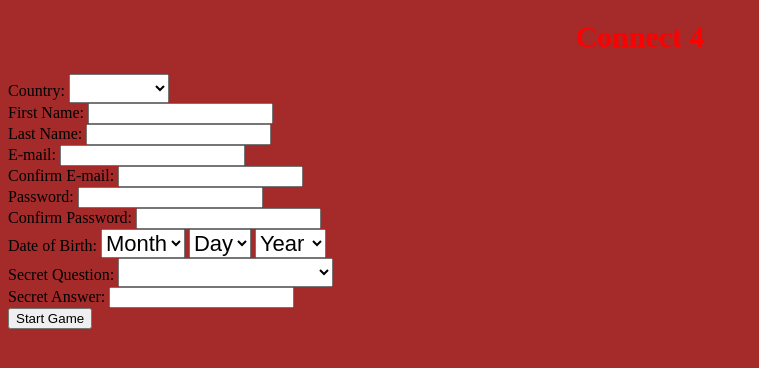
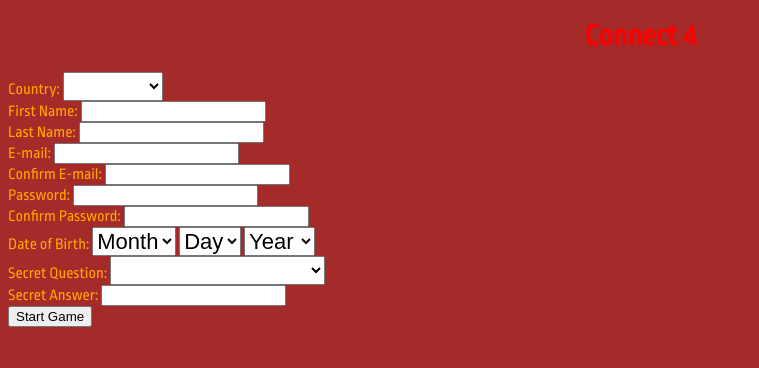
Before and after one commit to nickykwn/Connect-4, a plain HTML site: page index.html in a window 1280 px wide. Shown: the whole page, without its empty margins (0-759 px from the left). Drawn offline with nearby package versions, Linux system fonts and the light colour scheme.

Commit message:
cleaning up

```diff
--- a/index.html
+++ b/index.html
@@ -5,6 +5,7 @@
   <script src="https://ajax.googleapis.com/ajax/libs/jquery/1.12.4/jquery.min.js"></script>
   <script src="scripts/main.js"></script>
   <link rel="stylesheet" type="text/css" href="style.css">
+  <link href="https://fonts.googleapis.com/css?family=Ropa+Sans" rel="stylesheet">
   </head>
 <body id = "landing">
 <h1> Connect 4 </h1>
--- a/scripts/main.js
+++ b/scripts/main.js
@@ -35,6 +35,12 @@ $('.spot').on('click', function(event) {
     }
 });
 
+function checkForWin() {
+  if($('.spot') === 'red'){
+
+  }
+}
+
 //function to create a nested array for the connect 4 board
 // function createArray() {
 //   var board = [];
--- a/style.css
+++ b/style.css
@@ -1,5 +1,6 @@
 body {
   background-color: yellow;
+  font-family: 'Ropa Sans', sans-serif;
 }
 
 #landing {
@@ -10,6 +11,7 @@ h1 {
   text-align: center;
   color: red;
   font-size: 30px;
+  font-family: 'Ropa Sans', sans-serif;
 }
 
 .spot.blue{
@@ -44,12 +46,18 @@ h1 {
   float: right;
   margin-right: 50px;
   margin-top: 20px;
+  font-family: 'Ropa Sans', sans-serif;
 }
 
 .turnBox {
   background-color: red;
   width: 100px;
   height: 100px;
+}
+
+.signup {
+  font-family: 'Ropa Sans', sans-serif;
+  color: orange;
 }
 
 @media only screen and (max-device-width: 768px) and (orientation : portrait) {
```
Also changed, not shown: game.html (+1 -0 lines).
